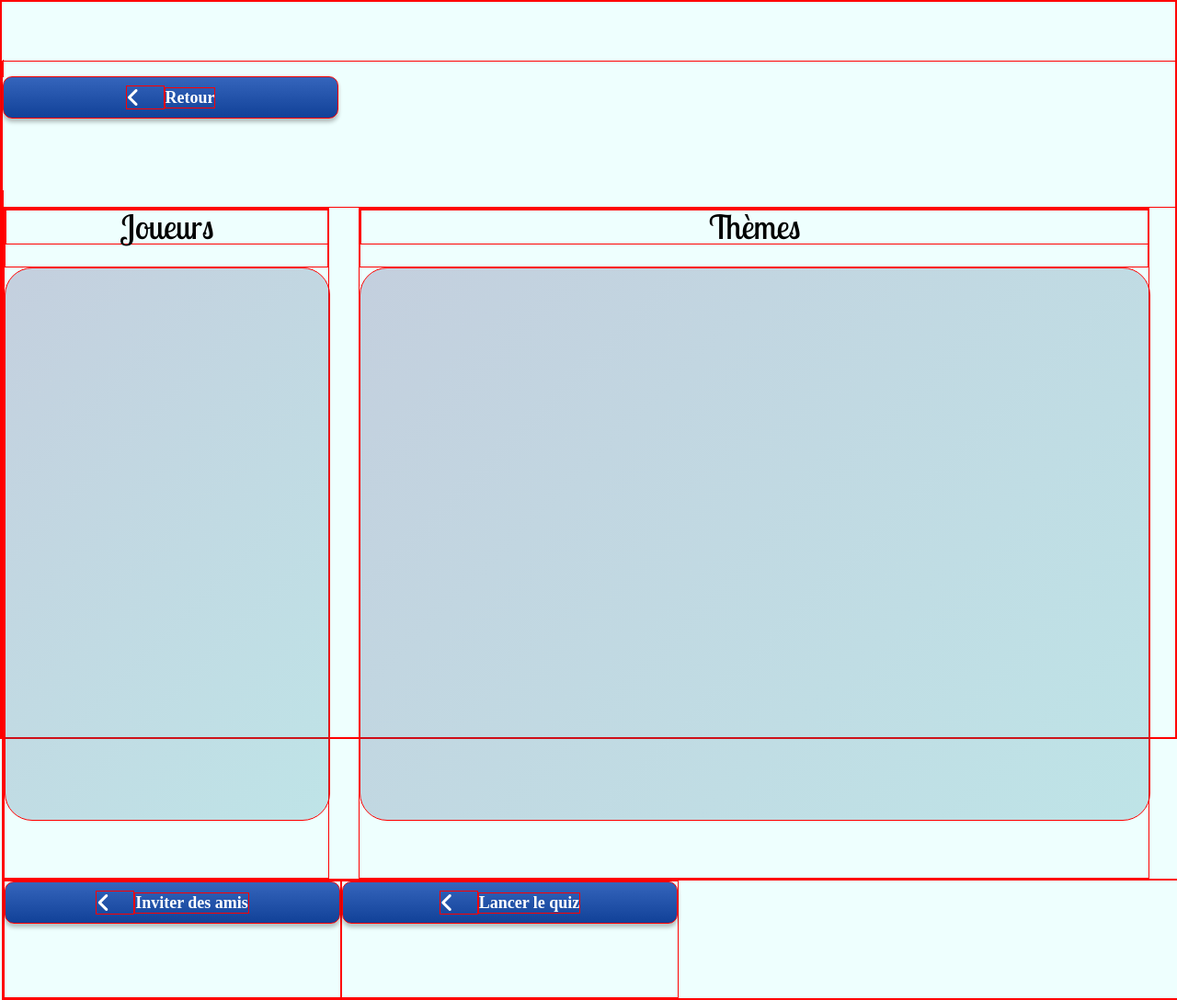
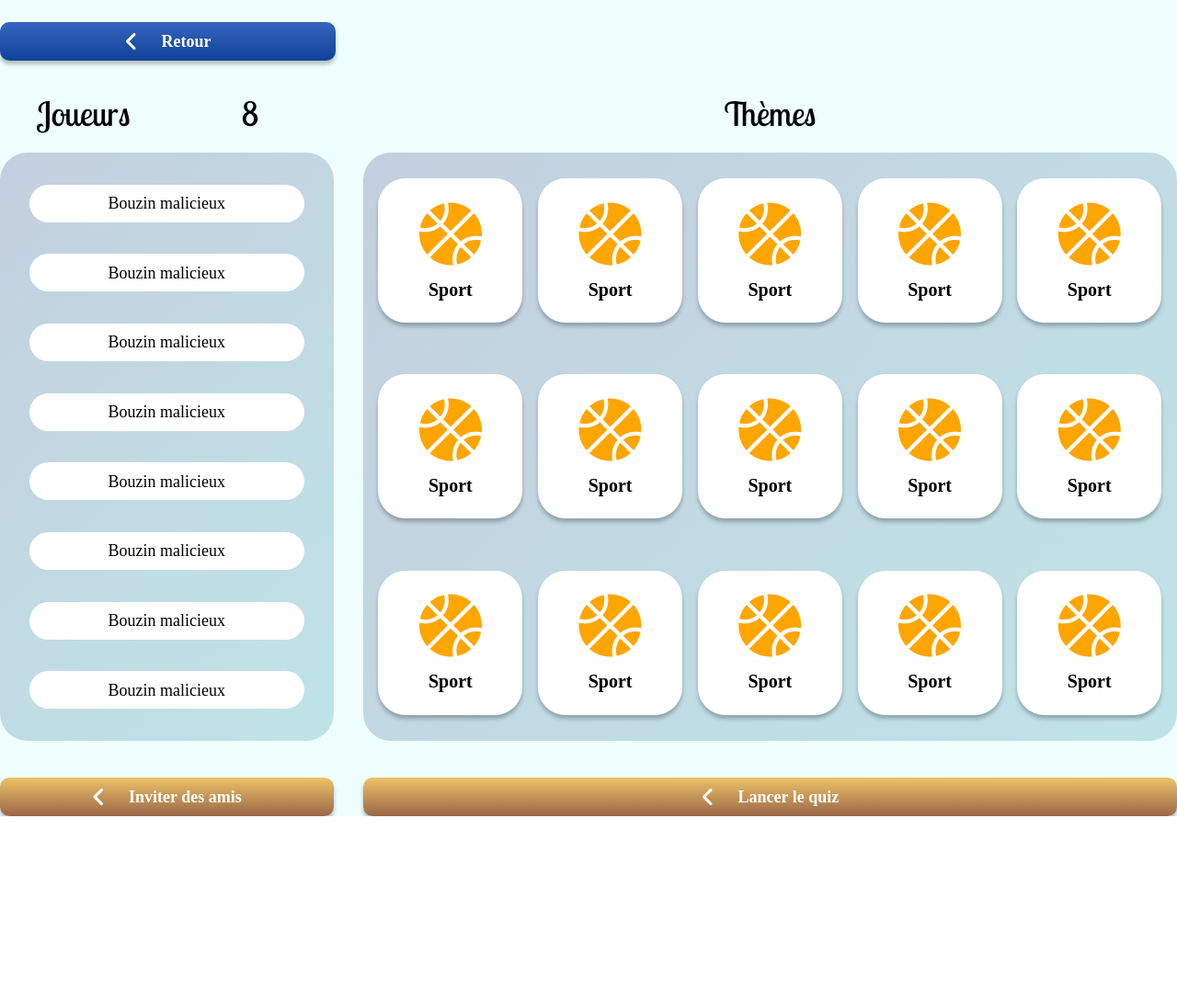
Before and after one commit to Win0ra/PROJECT-M2H, a PHP site: page /avant-de-jouer.php in a window 1280 px wide. Shown: the whole page at 92% size. After the commit the page ends 888 px from the top, so only its background shows below. Run offline with PHP 8.4, Linux system fonts and the light colour scheme; some libraries are stand-ins or nearby versions; some web fonts are replaced.

Commit message:
Page avant-de-jouer faite

```diff
--- a/front/avant-de-jouer.php
+++ b/front/avant-de-jouer.php
@@ -19,24 +19,50 @@
         <div class="gauche-et-droite">
             <div class="gauche">
                 <div class="joueurs">
-                    <h2>Joueurs</h2>
+                    <h2>Joueurs </h2>
+                    <h2>8</h2>
                 </div>
-                <div class="list-joueurs"></div>
+                <div class="list-joueurs">
+                    <div class="joueur"><p>Bouzin malicieux</p></div>
+                    <div class="joueur"><p>Bouzin malicieux</p></div>
+                    <div class="joueur"><p>Bouzin malicieux</p></div>
+                    <div class="joueur"><p>Bouzin malicieux</p></div>
+                    <div class="joueur"><p>Bouzin malicieux</p></div>
+                    <div class="joueur"><p>Bouzin malicieux</p></div>
+                    <div class="joueur"><p>Bouzin malicieux</p></div>
+                    <div class="joueur"><p>Bouzin malicieux</p></div>
+                </div>
+                <a href="./index.php"><button class="retour lien"><i class="fa-solid fa-angle-left"></i>
+                        <p class="txt-connexion">Inviter des amis</p>
+                    </button></a>
             </div>
             <div class="droite">
                 <div class="Thèmes">
                     <h2>Thèmes</h2>
                 </div>
-                <div class="list-joueurs"></div>
+                <div class="list-quiz">
+                    <div class="carte-quiz"><i class="fa-solid fa-basketball"></i> <p class="titre-carte">Sport</p></div>
+                    <div class="carte-quiz"><i class="fa-solid fa-basketball"></i> <p class="titre-carte">Sport</p></div>
+                    <div class="carte-quiz"><i class="fa-solid fa-basketball"></i> <p class="titre-carte">Sport</p></div>
+                    <div class="carte-quiz"><i class="fa-solid fa-basketball"></i> <p class="titre-carte">Sport</p></div>
+                    <div class="carte-quiz"><i class="fa-solid fa-basketball"></i> <p class="titre-carte">Sport</p></div>
+                    <div class="carte-quiz"><i class="fa-solid fa-basketball"></i> <p class="titre-carte">Sport</p></div>
+                    <div class="carte-quiz"><i class="fa-solid fa-basketball"></i> <p class="titre-carte">Sport</p></div>
+                    <div class="carte-quiz"><i class="fa-solid fa-basketball"></i> <p class="titre-carte">Sport</p></div>
+                    <div class="carte-quiz"><i class="fa-solid fa-basketball"></i> <p class="titre-carte">Sport</p></div>
+                    <div class="carte-quiz"><i class="fa-solid fa-basketball"></i> <p class="titre-carte">Sport</p></div>
+                    <div class="carte-quiz"><i class="fa-solid fa-basketball"></i> <p class="titre-carte">Sport</p></div>
+                    <div class="carte-quiz"><i class="fa-solid fa-basketball"></i> <p class="titre-carte">Sport</p></div>
+                    <div class="carte-quiz"><i class="fa-solid fa-basketball"></i> <p class="titre-carte">Sport</p></div>
+                    <div class="carte-quiz"><i class="fa-solid fa-basketball"></i> <p class="titre-carte">Sport</p></div>
+                    <div class="carte-quiz"><i class="fa-solid fa-basketball"></i> <p class="titre-carte">Sport</p></div>
+                </div>
+                <a href="./index.php" class="btn-droite"><button class="retour lancer-quiz"><i class="fa-solid fa-angle-left"></i>
+                        <p class="txt-connexion">Lancer le quiz</p>
+                    </button></a>
             </div>
         </div>
         <div class="deux-btn">
-            <a href="./index.php"><button class="retour"><i class="fa-solid fa-angle-left"></i>
-                    <p class="txt-connexion">Inviter des amis</p>
-                </button></a>
-            <a href="./index.php"><button class="retour"><i class="fa-solid fa-angle-left"></i>
-                    <p class="txt-connexion">Lancer le quiz</p>
-                </button></a>
         </div>
     </div>
 </body>
--- a/front/css/styles-adj.css
+++ b/front/css/styles-adj.css
@@ -6,19 +6,87 @@
 
 /* RESET CSS */
 
-html, body, div, span, applet, object, iframe,
-h1, h2, h3, h4, h5, h6, p, blockquote, pre,
-a, abbr, acronym, address, big, cite, code,
-del, dfn, em, img, ins, kbd, q, s, samp,
-small, strike, strong, sub, sup, tt, var,
-b, u, i, center,
-dl, dt, dd, ol, ul, li,
-fieldset, form, label, legend,
-table, caption, tbody, tfoot, thead, tr, th, td,
-article, aside, canvas, details, embed,
-figure, figcaption, footer, header, hgroup,
-menu, nav, output, ruby, section, summary,
-time, mark, audio, video {
+html,
+body,
+div,
+span,
+applet,
+object,
+iframe,
+h1,
+h2,
+h3,
+h4,
+h5,
+h6,
+p,
+blockquote,
+pre,
+a,
+abbr,
+acronym,
+address,
+big,
+cite,
+code,
+del,
+dfn,
+em,
+img,
+ins,
+kbd,
+q,
+s,
+samp,
+small,
+strike,
+strong,
+sub,
+sup,
+tt,
+var,
+b,
+u,
+i,
+center,
+dl,
+dt,
+dd,
+ol,
+ul,
+li,
+fieldset,
+form,
+label,
+legend,
+table,
+caption,
+tbody,
+tfoot,
+thead,
+tr,
+th,
+td,
+article,
+aside,
+canvas,
+details,
+embed,
+figure,
+figcaption,
+footer,
+header,
+hgroup,
+menu,
+nav,
+output,
+ruby,
+section,
+summary,
+time,
+mark,
+audio,
+video {
     margin: 0;
     padding: 0;
     border: 0;
@@ -26,25 +94,44 @@ time, mark, audio, video {
     font: inherit;
     vertical-align: baseline;
 }
+
 /* HTML5 display-role reset for older browsers */
-article, aside, details, figcaption, figure,
-footer, header, hgroup, menu, nav, section {
+article,
+aside,
+details,
+figcaption,
+figure,
+footer,
+header,
+hgroup,
+menu,
+nav,
+section {
     display: block;
 }
+
 body {
     line-height: 1;
 }
-ol, ul {
+
+ol,
+ul {
     list-style: none;
 }
-blockquote, q {
+
+blockquote,
+q {
     quotes: none;
 }
-blockquote:before, blockquote:after,
-q:before, q:after {
+
+blockquote:before,
+blockquote:after,
+q:before,
+q:after {
     content: '';
     content: none;
 }
+
 table {
     border-collapse: collapse;
     border-spacing: 0;
@@ -58,7 +145,6 @@ table {
 body {
     background: #EEFFFE;
     background-repeat: no-repeat;
-    height: 100vh;
 }
 
 h1 {
@@ -87,7 +173,7 @@ p {
 }
 
 .content {
-    margin: 64px auto 96px auto;
+    margin: 24px auto auto auto;
     width: 1280px;
 }
 
@@ -102,7 +188,7 @@ p {
     font-family: Bellota;
     font-size: 24px;
     font-weight: bold;
-    margin: 0px 0px 80px 0px;
+    margin: 0px 0px 40px 0px;
     cursor: pointer;
 }
 
@@ -112,19 +198,23 @@ button.retour {
     justify-content: center;
 }
 
-.fa-angle-left{
+.fa-angle-left {
     padding: 0 25px 0 0;
 }
 
-a{
+a {
     text-decoration: none;
 }
 
 .list-joueurs {
     background: linear-gradient(135deg, hsl(249deg 70% 22% / 20%), hwb(189deg 0% 45% / 20%));
-    height: 600px;
+    height: 640px;
     width: 100%;
     border-radius: 30px;
+    display: flex;
+    flex-direction: column;
+    align-items: center;
+    justify-content: space-evenly;
 }
 
 .gauche {
@@ -134,13 +224,6 @@ a{
 
 .droite {
     width: 891px;
-    margin: 0 32px 0 0;
-    height: 728px;
-}
-
-
-*{
-    border: 1px solid red !important;
 }
 
 .gauche-et-droite {
@@ -151,3 +234,68 @@ a{
 .deux-btn {
     display: flex;
 }
+
+button.retour.lien {
+    width: 100%;
+    margin: 0 32px 0 0;
+}
+
+button.retour.lancer-quiz {
+    width: 100%;
+}
+
+button.retour.lien,
+button.retour.lancer-quiz {
+    margin: 40px 0 0 0;
+    background: linear-gradient(#EDC267,#9a6748);
+}
+
+.joueurs {
+    display: flex;
+}
+
+.joueur {
+    background: white;
+    width: 299px;
+    border-radius: 30px;
+    height: 41px;
+    display: flex;
+    justify-content: center;
+    align-items: center;
+    flex-direction: column;
+}
+
+.list-quiz {
+    background: linear-gradient(135deg, hsl(249deg 70% 22% / 20%), hwb(189deg 0% 45% / 20%));
+    height: 640px;
+    width: 100%;
+    border-radius: 30px;
+    display: flex;
+    flex-direction: row;
+    align-items: center;
+    justify-content: space-evenly;
+    flex-wrap: wrap;
+}
+
+.carte-quiz {
+    background: white;
+    width: 157px;
+    height: 157px;
+    border-radius: 30px;
+    box-shadow: 0px 4px 4px #00000040;
+    display: flex;
+    align-items: center;
+    justify-content: center;
+    flex-direction: column;
+}
+
+i.fa-solid.fa-basketball {
+    font-size: 68px;
+    color: orange;
+}
+
+p.titre-carte {
+    margin: 16px 0 0 0;
+    font-size: 20px;
+    font-weight: bold;
+}
```
Lines whose indentation alone changed are shown as unchanged.
